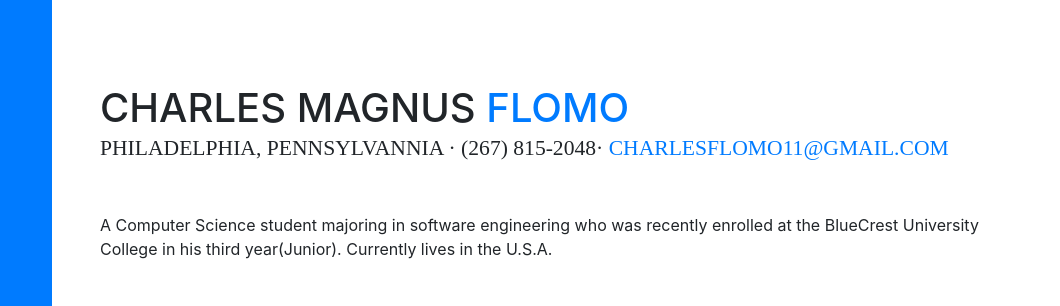
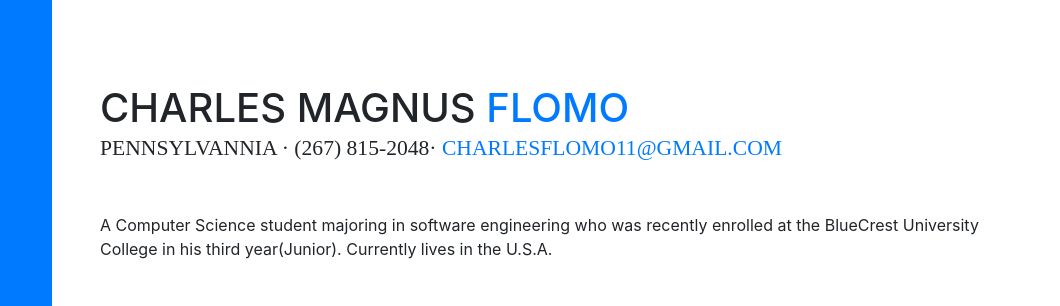
Before and after one commit to cflomo06/charPortfolio, a website with bundled scripts: page index.html in a window 1280 px wide. Shown: the part 175-481 px from the top of the page, 220-1280 px from the left. Built offline with nearby package versions, Linux system fonts and the light colour scheme; a web font is replaced by a local one.

Commit message:
Update index.html

```diff
--- a/index.html
+++ b/index.html
@@ -71,7 +71,7 @@
           <h1 class="mb-0">Charles Magnus
             <span class="text-primary">Flomo</span>
           </h1>
-          <div class="subheading mb-5">Philadelphia, Pennsylvannia · (267) 815-2048·
+          <div class="subheading mb-5">Pennsylvannia · (267) 815-2048·
             <a href="mailto:charlesflomo11@gmail.com">charlesflomo11@gmail.com</a>
           </div>
           <p class="mb-5">A Computer Science student majoring in software engineering who was recently enrolled at the BlueCrest University College in his third year(Junior). Currently lives in the U.S.A.</p>
```
